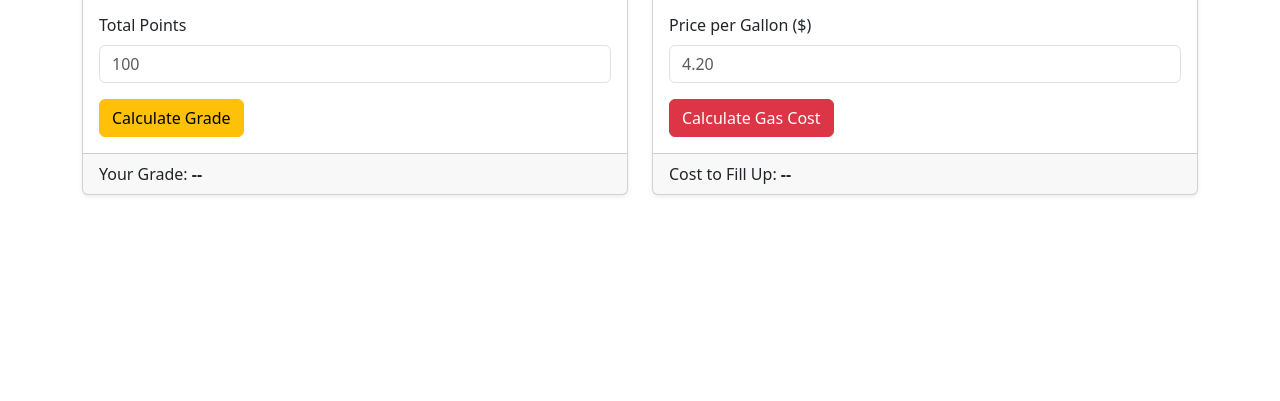
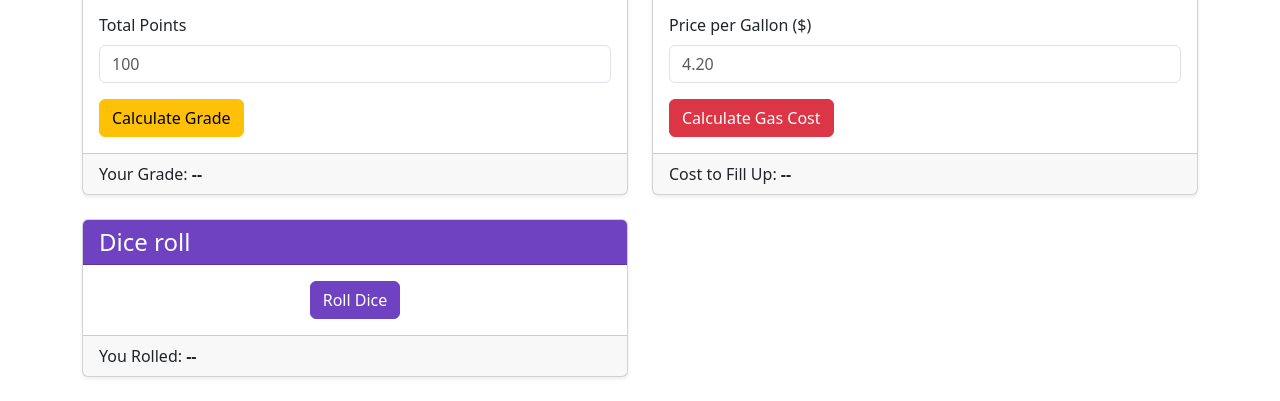
Before and after one commit to Alberto874/Firsst-java-project, a plain HTML site: page index.html in a window 1280 px wide. Shown: the part 615-1016 px from the top of the page. Before the commit the page ends 834 px from the top, so only its background shows below. Drawn offline with nearby package versions, Linux system fonts and the light colour scheme.

Commit message:
was not the last commit

```diff
--- a/egg.css
+++ b/egg.css
@@ -0,0 +1,21 @@
+.bg-purple {
+    --bs-bg-opacity: 1;
+    background-color: #6f42c1 !important;
+}
+
+.btn-purple {
+    --bs-btn-color: #fff;
+    --bs-btn-bg: #6f42c1;
+    --bs-btn-border-color: #6f42c1;
+    --bs-btn-hover-color: #fff;
+    --bs-btn-hover-bg: #8158cd;
+    --bs-btn-hover-border-color: #9670dc;
+    --bs-btn-focus-shadow-rgb: 217, 164, 6;
+    --bs-btn-active-color: #fff;
+    --bs-btn-active-bg: #8158cd;
+    --bs-btn-active-border-color: #9670dc;
+    --bs-btn-active-shadow: inset 0 3px 5px rgba(0, 0, 0, 0.125);
+    --bs-btn-disabled-color: #fff;
+    --bs-btn-disabled-bg: #6f42c1;
+    --bs-btn-disabled-border-color: #6f42c1;
+}
--- a/index.html
+++ b/index.html
@@ -5,7 +5,8 @@
     <meta name="viewport" content="width=device-width, initial-scale=1.0">
     <link href="https://cdn.jsdelivr.net/npm/bootstrap@5.3.8/dist/css/bootstrap.min.css" rel="stylesheet"
         integrity="sha384-sRIl4kxILFvY47J16cr9ZwB07vP4J8+LH7qKQnuqkuIAvNWLzeN8tE5YBujZqJLB" crossorigin="anonymous">
-    <title>Mini Projects - Intro to JS</title>
+   <title>Mini Projects - Intro to JS</title>
+<link rel="stylesheet" href="egg.css">
 </head>
 <body>
 
@@ -110,7 +111,20 @@
                     </div>
                 </div>
             </div>
-
+            <!--Random dice Roll -->
+            <div class="col-12 col-md-6">
+                <div class="card h-100 shadow-sm">
+                    <div class="card-header bg-purple text-white">
+                        <h2 class="h4 mb-0">Dice roll</h2>
+                    </div>
+                    <div class="card-body text-center">
+                        <button type="button" class="btn btn-purple" id="diceButton">Roll Dice</button>
+                    </div>
+                    <div class="card-footer">
+                        <p class="mb-0">You Rolled: <strong id="diceOutput">--</strong></p>
+                    </div>
+                </div>
+            </div>
 
         </div>
     </div>
@@ -119,8 +133,6 @@
 
 
     <script src="js/java.js"></script>
-    <script src="https://cdn.jsdelivr.net/npm/bootstrap@5.3.8/dist/js/bootstrap.bundle.min.js"
-        integrity="sha384-FKyoEForCGlyvwx9Hj09JcYn3nv7wiPVlz7YYwJrWVcXK/BmnVDxM+D2scQbITxI"
-        crossorigin="anonymous"></script>
+    <script src="https://cdn.jsdelivr.net/npm/bootstrap@5.3.8/dist/js/bootstrap.bundle.min.js"integrity="sha384-FKyoEForCGlyvwx9Hj09JcYn3nv7wiPVlz7YYwJrWVcXK/BmnVDxM+D2scQbITxI"crossorigin="anonymous"></script>
 </body>
 </html>
--- a/js/java.js
+++ b/js/java.js
@@ -4,7 +4,7 @@ let totalOutput = document.getElementById('totalBillOutput');
 let checkOutput = document.getElementById('paycheckAmountOutput');
 let gradeOutput = document.getElementById('percentGradeOutput');
 let gasOutput = document.getElementById('gasCostOutput');
-
+let diceOutput = document.getElementById('diceOutput');
 
 let tipBtn = document.getElementById("tipButton");
 tipBtn.addEventListener('click', function () {
@@ -120,3 +120,14 @@ let gasCost;
 let gasTank = 15.3;
 gasCost = perGallon * gasTank;
 console.log("Gas cost: " + gasCost.toFixed(2));
+
+let diceBtn = document.getElementById("diceButton");
+diceBtn.addEventListener('click', function () {
+    //dice roll
+    let numberRolled;
+    //math
+    numberRolled = Math.random() * 6 + 1;
+    //mathfloor
+    numberRolled = Math.floor(numberRolled);
+    diceOutput.innerHTML = numberRolled;
+})
```
